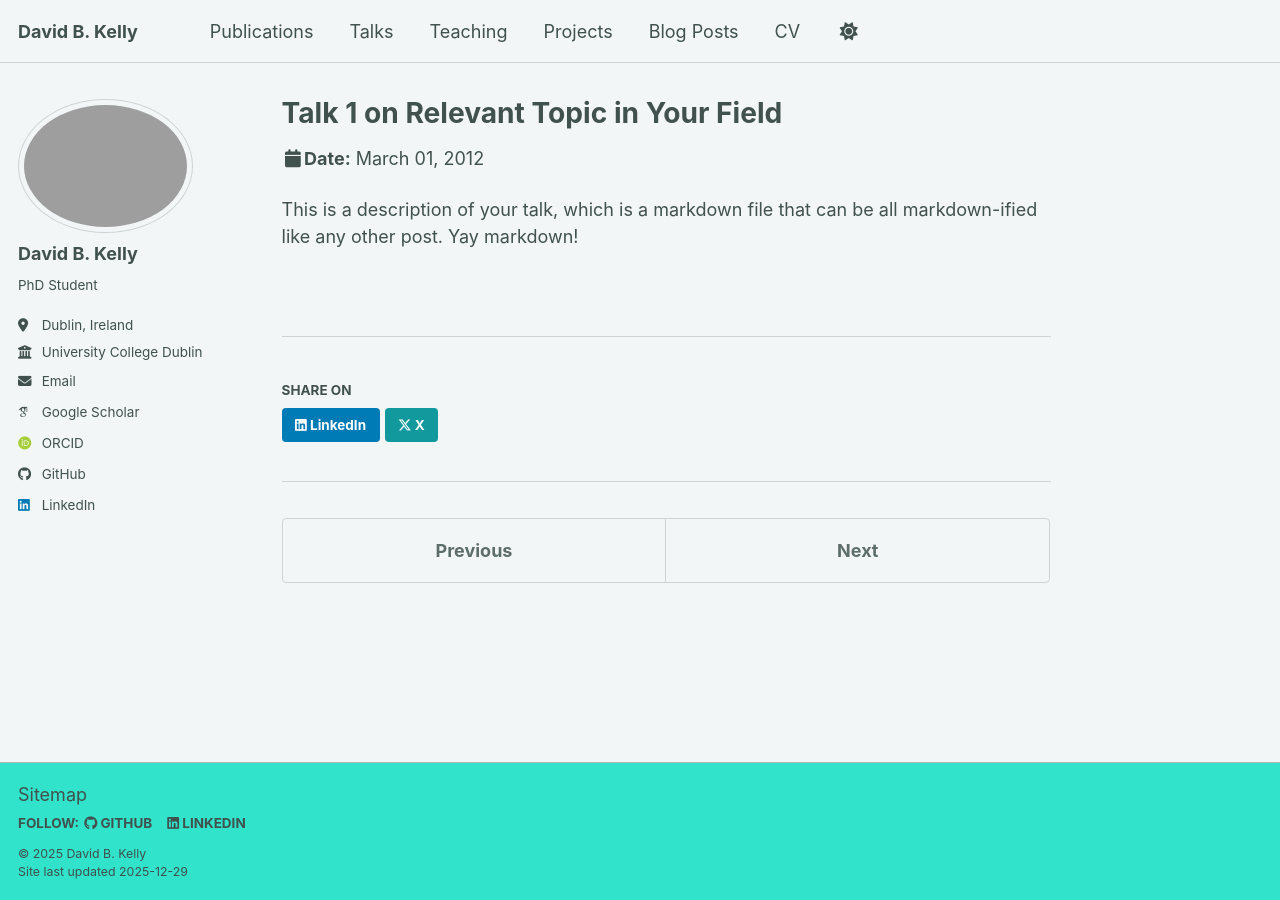
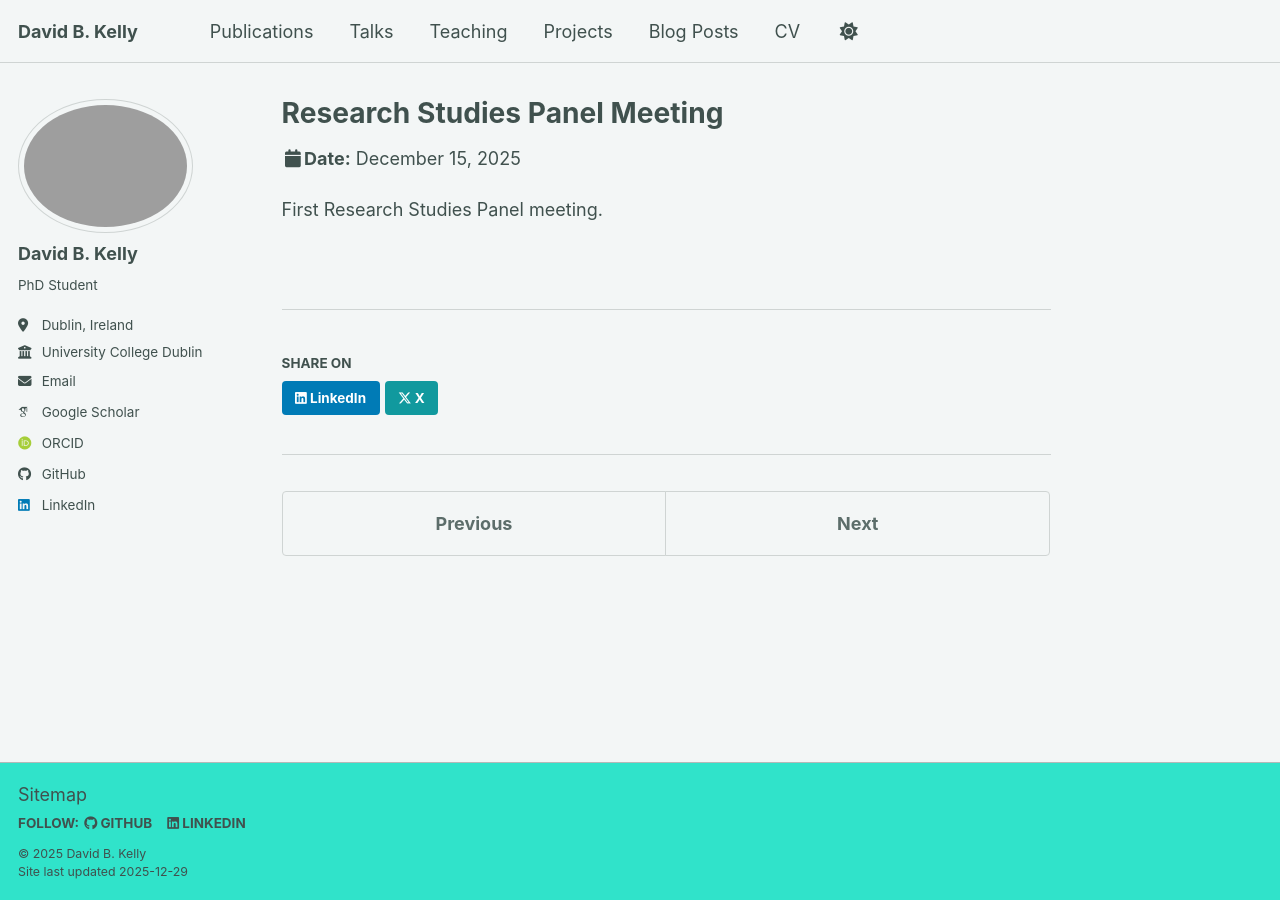
Before and after one commit to davidbkelly/davidbkelly.github.io, a Jekyll site: the page built from _talks/2012-03-01-talk-1.md, in a window 1280 px wide. Built offline with Jekyll 4.4.1, drawn with Linux system fonts in a browser that asks for light colours; some web fonts are replaced; a script bundle is joined from its source files by our own code; library files that are not in the unit come from our copies.

Commit message:
Update talk details for Research Studies Panel Meeting

```diff
--- a/_talks/2012-03-01-talk-1.md
+++ b/_talks/2012-03-01-talk-1.md
@@ -1,11 +1,11 @@
 ---
-title: "Talk 1 on Relevant Topic in Your Field"
+title: "Research Studies Panel Meeting"
 collection: talks
 type: "Talk"
-permalink: /talks/2012-03-01-talk-1
-venue: "UC San Francisco, Department of Testing"
-date: 2012-03-01
-location: "San Francisco, CA, USA"
+#permalink: /talks/2012-03-01-talk-1
+venue: "School of Mechanical and Materials Engineeering, University College Dublin"
+date: 2025-12-15
+location: "Dublin, Ireland"
 ---
 
-This is a description of your talk, which is a markdown file that can be all markdown-ified like any other post. Yay markdown!
+First Research Studies Panel meeting.
```
